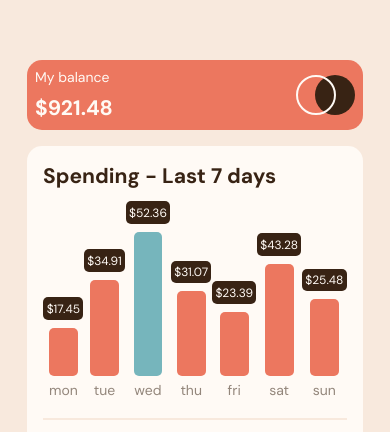
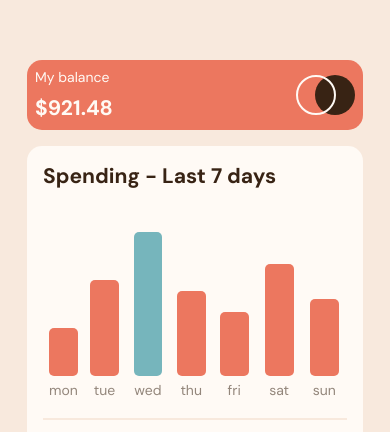
Before and after one commit to Ifescohub/expenses-chart, a plain HTML site: page index.html in a window 390 px wide. Shown: the part 130-562 px from the top of the page. Drawn offline with nearby package versions, Linux system fonts and the light colour scheme.

Commit message:
Update styles.css

```diff
--- a/styles.css
+++ b/styles.css
@@ -234,7 +234,7 @@ hr{
    .chart-amount{
       padding: 0.2rem;
       border-radius: 5px;
-      visibility: visible;
+      visibility: hidden;
       font-size: 12px;
    }
 
```
